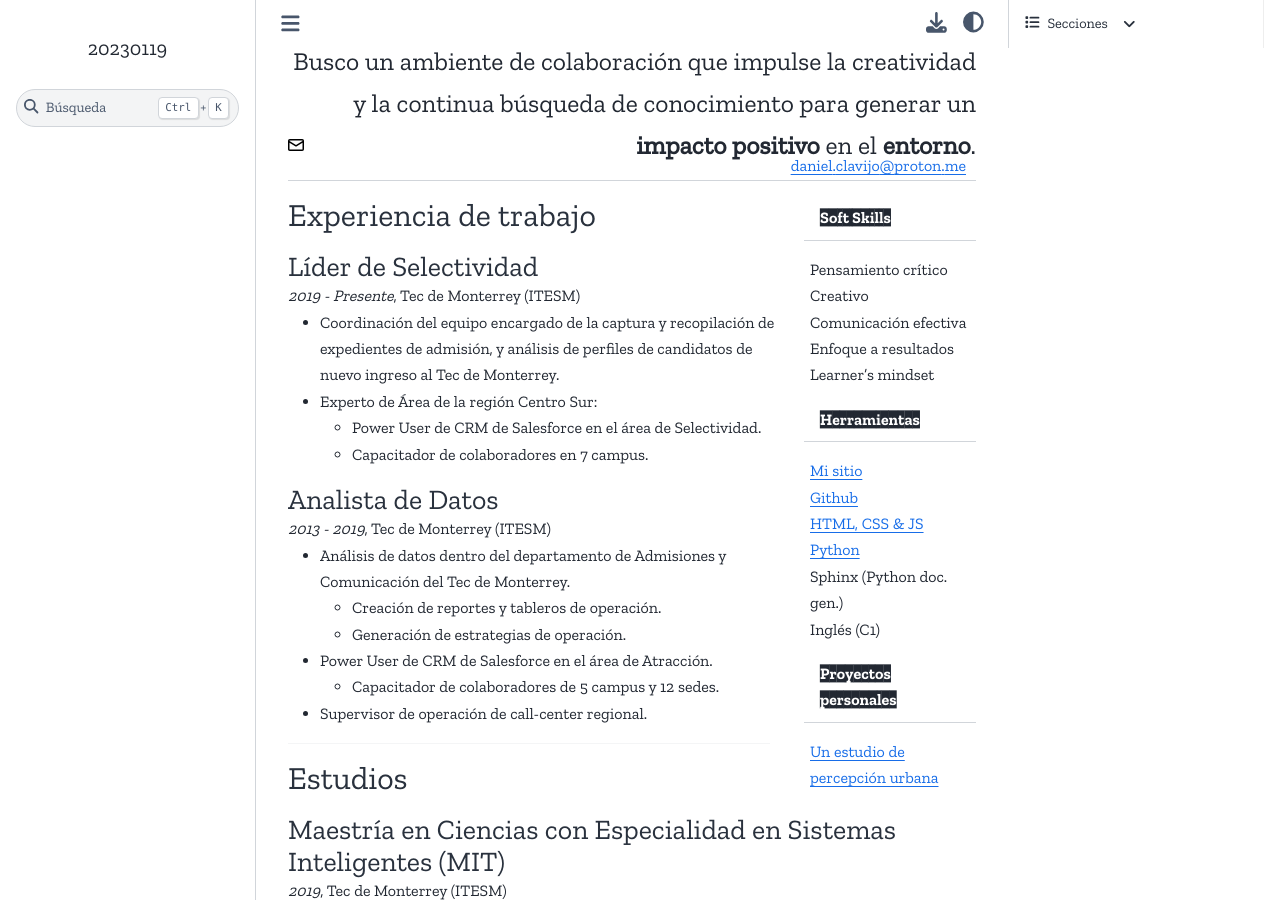
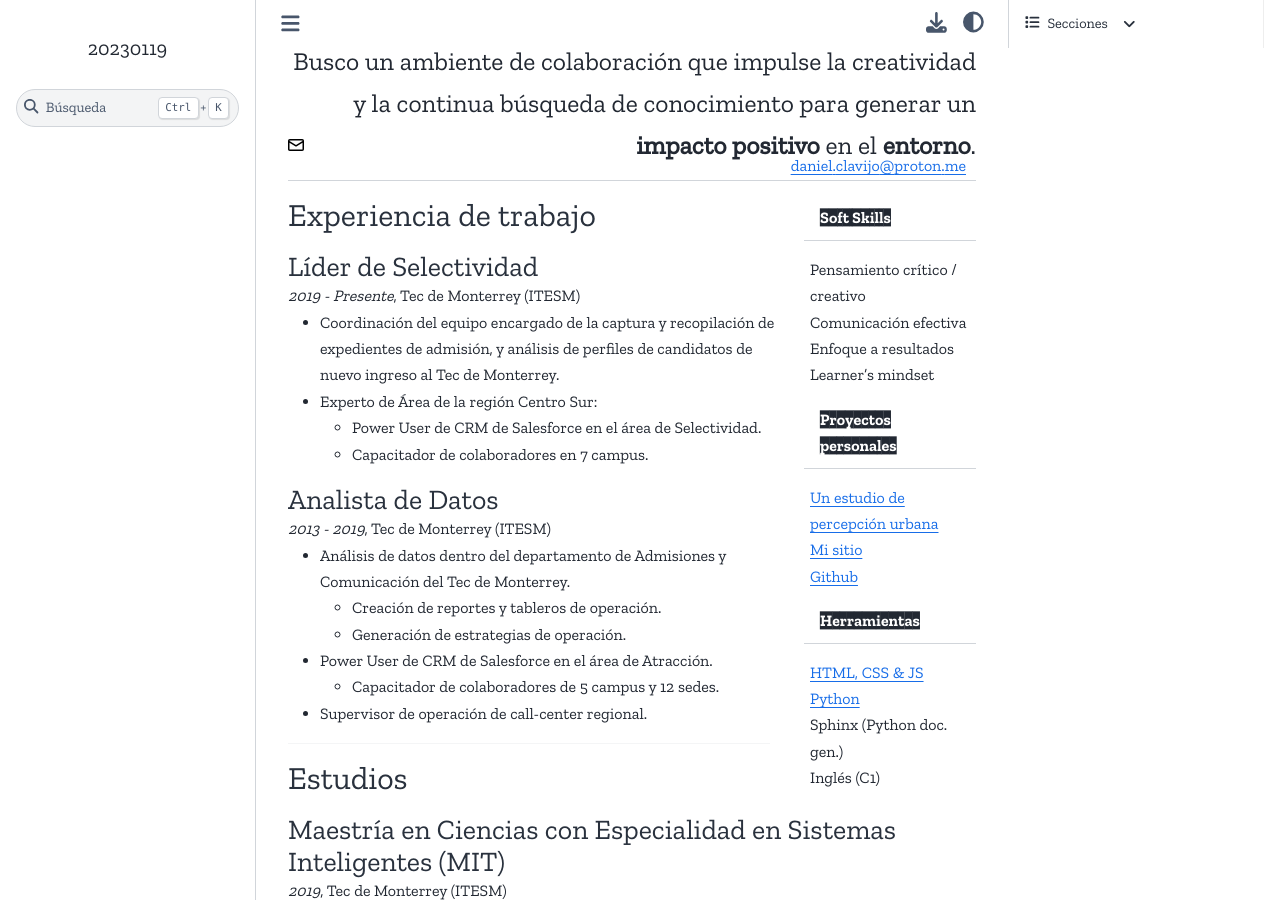
Before and after one commit to d3040/resume, a Sphinx documentation site: the page built from docs/source/index.rst, in a window 1280 px wide and 900 px high, scrolled down 422 px. Built offline with Sphinx 7.4.7 and the Sphinx Book theme 1.1.4, drawn with Linux system fonts in a browser that asks for light colours.

Commit message:
Style update

```diff
--- a/docs/source/index.rst
+++ b/docs/source/index.rst
@@ -40,24 +40,23 @@ Daniel Clavijo
 
 .. sidebar:: Soft Skills
 
-    - Pensamiento crítico
-    - Creativo
+    - Pensamiento crítico / creativo
     - Comunicación efectiva
     - Enfoque a resultados
     - Learner's mindset
 
+.. sidebar:: Proyectos personales
+
+    - `Un estudio de percepción urbana <#>`_
+    - `Mi sitio <http://www.d3040.com>`_
+    - `Github <https://github.com/d3040>`_
+
 .. sidebar:: Herramientas
 
-    - `Mi sitio <http://www.d3040.com>`_
-    - `Github <https://github.com/d3040>`_
     - `HTML, CSS & JS <#>`_
     - `Python <#>`_
     - Sphinx (Python doc. gen.)
     - Inglés (C1)
-
-.. sidebar:: Proyectos personales
-
-    - `Un estudio de percepción urbana <#>`_
 
 .. raw:: html
 
```
